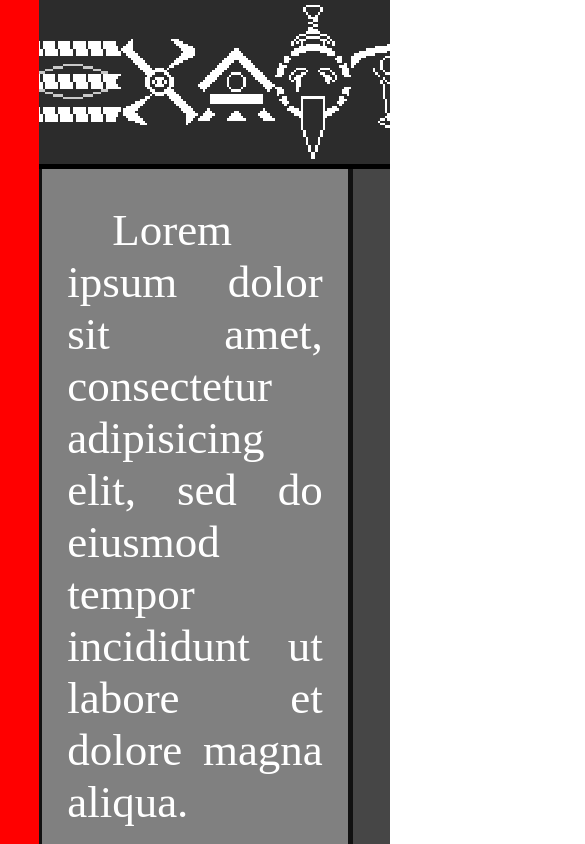
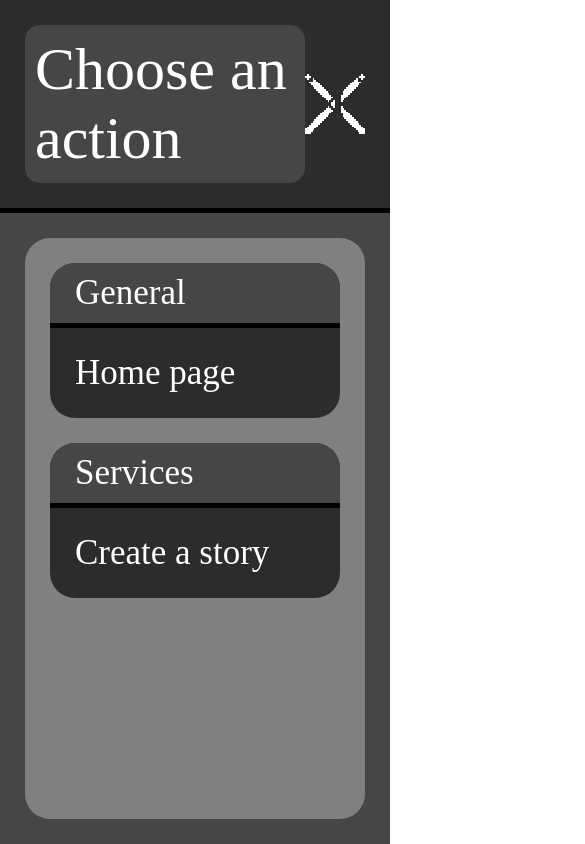
Before and after one commit to DoctorXAO/ModelSimpleStoriesCreator, a plain HTML site: page index.html in a window 390 px wide. Both pictures are taken after a click on the picture 73 px from the left and 81 px from the top of the page. Shown: the top 844 px of the page, 585 px wide, since content can reach past the window. Drawn offline with Linux system fonts and the light colour scheme; a web font is replaced by a local one.

Commit message:
The hidden panel was complete

```diff
--- a/css/base.css
+++ b/css/base.css
@@ -9,11 +9,22 @@
 	--opacity-transition: opacity 0.15s ease;
 	--filter-brightness: brightness(0.5);
 	--filter-transition: filter 0.15s ease;
+	--transform-transition: transform 0.5s ease;
 
 	--border-darknest: 5px solid #000000;
 	--border-light-dark: 5px solid #111111;
 
 	--font-family: Handjet;
+	--font-size: 35px;
+	--font-title-size: 60px;
+
+	--icon-width: 96px;
+}
+
+*,
+*::before,
+*::after {
+    box-sizing: border-box;
 }
 
 html, body {
@@ -21,11 +32,15 @@ html, body {
 	margin: 0;
 	color: white;
 	font-family: var(--font-family);
-	font-size: 35px;
+	font-size: var(--font-size);
 }
 
 img {
 	image-rendering: pixelated;
+}
+
+p {
+	margin: 0;
 }
 
 .wrapper {
@@ -40,20 +55,104 @@ img {
 	position: relative;
 }
 
-#hiddenPanel {
+.wrapper.open-side-bar {
+	overflow: hidden;
+}
+
+.hidden-panel {
 	position: fixed;
 	z-index: 1;
 
 	width: 100%;
-	height: 100%;
-	transform: translateX(-90%);
-	background-color: red;
+	height: 100vh;
+	background-color: var(--dark-color);
+	transform: translateX(-100%);
 
-	transition: transform 0.5s ease;
+	display: flex;
+	flex-direction: column;
+
+	transition: var(--transform-transition);
 }
 
-#hiddenPanel:active {
+.wrapper.open-side-bar .hidden-panel {
 	transform: translateX(0);
+}
+
+.hidden-panel-header {
+	background-color: var(--darknest-color);
+	padding: 25px;
+	border-bottom: var(--border-darknest);
+
+	display: flex;
+	flex-direction: row;
+	justify-content: space-between;
+	align-items: center;
+}
+
+.hidden-panel-title {
+	margin: 0;
+	font-size: var(--font-title-size);
+	background-color: var(--dark-color);
+	padding: 10px;
+	border-radius: 15px;
+
+	display: inline-block;
+}
+
+.close {
+	width: var(--icon-width);
+
+	transition: var(--opacity-transition);
+}
+
+.close:active {
+	opacity: var(--opacity);
+}
+
+.hidden-panel-main {
+	flex-grow: 1;
+
+	background-color: var(--light-dark-color);
+	border-radius: 25px;
+	margin: 25px;
+	overflow: auto;
+}
+
+.hidden-panel-main ul {
+	list-style-type: 0;
+	margin: 0;
+	padding: 0;
+}
+
+.hidden-panel-group {
+	margin: 25px;
+	background-color: var(--darknest-color);
+	border-radius: 25px;
+
+	display: flex;
+	flex-direction: column;
+}
+
+.hidden-panel-group-header {
+	padding: 10px 25px;
+	background-color: var(--dark-color);
+	border-bottom: var(--border-darknest);
+	border-top-left-radius: 25px;
+	border-top-right-radius: 25px;
+}
+
+.hidden-panel-group-main {
+	flex: 1;
+
+	margin: 25px;
+}
+
+.hidden-panel-group-main p {
+	transition: var(--opacity-transition);
+}
+
+.hidden-panel-group-main p:active {
+	opacity: var(--opacity);
 }
 
 header {
@@ -77,7 +176,7 @@ header {
 }
 
 .menu {
-	width: 96px;
+	width: var(--icon-width);
 
 	transition: var(--opacity-transition);
 }
@@ -138,6 +237,10 @@ main {
 	border-right: var(--border-light-dark);
 }
 
+.main-section h1 {
+	text-align: center;
+}
+
 .main-section p {
 	font-size: 45px;
 	text-indent: 45px;
@@ -157,6 +260,7 @@ main {
 	border-radius: 25px;
 	background-color: var(--button-color);
 	font-size: 75px;
+	margin: 15px 0;
 	padding: 5px 25px;
 
 	transition: var(--filter-transition);
@@ -168,7 +272,7 @@ main {
 
 footer {
 	background-color: var(--darknest-color);
-	padding: 10px;
+	padding: 17px;
 	border-top: var(--border-darknest);
 
 	display: flex;
--- a/index.html
+++ b/index.html
@@ -1,5 +1,5 @@
 <!DOCTYPE html>
-<html>
+<html lang="en">
 <head>
 	<title>Simple Stories Creator</title>
 	<link rel="icon" href="images/simple-stories-creator-icon.png">
@@ -10,13 +10,39 @@
 </head>
 <body>
 	<div class="wrapper">
-		<div id="hiddenPanel">
-			Hidden panel
-		</div>
-		<div class="main-container">
-			<header>
+		<aside class="hidden-panel">
+			<div class="hidden-panel-header">
+				<p class="hidden-panel-title" lang="en">Choose an action</p>
+				<img class="close" onclick="showHiddenPanel()" src="images/icon-close-white.png" alt="Icon to close hidden panel">
+			</div>
+			<div class="hidden-panel-main">
+				<ul>
+					<li>
+						<div class="hidden-panel-group">
+							<div class="hidden-panel-group-header">
+								<p>General</p>
+							</div>
+							<div class="hidden-panel-group-main">
+								<p>Home page</p>
+							</div>
+						</div>
+					</li>
+					<li>
+						<div class="hidden-panel-group">
+							<div class="hidden-panel-group-header">
+								Services
+							</div>
+							<div class="hidden-panel-group-main">
+								<p>Create a story</p>
+							</div>
+						</div>
+					</li>
+				</ul>
+			</div>
+		</aside>
+		<header>
 				<div class="menu-container">
-					<img class="menu" onclick="showHiddenPanel()" src="images/icon-menu-white.png">
+					<img class="menu" onclick="showHiddenPanel()" src="images/icon-menu-white.png" alt="Icon to open hidden panel">
 				</div>
 				<div class="logo-container">
 					<img class="logo" src="images/xaoti-white.png">
@@ -25,18 +51,16 @@
 					<div class="account"></div>
 				</div>
 			</header>
-
 			<main>
 				<section class="main-section">
-					<p>Lorem ipsum dolor sit amet, consectetur adipisicing elit, sed do eiusmod
-					tempor incididunt ut labore et dolore magna aliqua.</p>
-					<p>Lorem ipsum dolor sit amet, consectetur adipisicing elit, sed do eiusmod
+					<h1 lang="en">Welcome to the home page of XAOTI</h1>
+					<p lang="en">Lorem ipsum dolor sit amet, consectetur adipisicing elit, sed do eiusmod
 					tempor incididunt ut labore et dolore magna aliqua. Ut enim ad minim veniam,
 					quis nostrud exercitation ullamco laboris nisi ut aliquip ex ea commodo
 					consequat. Duis aute irure dolor in reprehenderit in voluptate velit esse
 					cillum dolore eu fugiat nulla pariatur. Excepteur sint occaecat cupidatat non
 					proident, sunt in culpa qui officia deserunt mollit anim id est laborum.</p>
-					<p>Lorem ipsum dolor sit amet, consectetur adipisicing elit, sed do eiusmod
+					<p lang="en">Lorem ipsum dolor sit amet, consectetur adipisicing elit, sed do eiusmod
 					tempor incididunt ut labore et dolore magna aliqua. Ut enim ad minim veniam,
 					quis nostrud exercitation ullamco laboris nisi ut aliquip ex ea commodo
 					consequat. Duis aute irure dolor in reprehenderit in voluptate velit esse
@@ -48,22 +72,19 @@
 					consequat. Duis aute irure dolor in reprehenderit in voluptate velit esse
 					cillum dolore eu fugiat nulla pariatur. Excepteur sint occaecat cupidatat non
 					proident, sunt in culpa qui officia deserunt mollit anim id est laborum.</p>
-					<p>Lorem ipsum dolor sit amet, consectetur adipisicing elit, sed do eiusmod
+					<p lang="en">Lorem ipsum dolor sit amet, consectetur adipisicing elit, sed do eiusmod
 					tempor incididunt ut labore et dolore magna aliqua. Ut enim ad minim veniam,
 					quis nostrud exercitation ullamco laboris nisi ut aliquip ex ea commodo
 					consequat.</p>
 					<div class="create-a-story-container">
-						<button class="button-create-a-story">Create a story</button>
+						<button class="button-create-a-story" lang="en">Create a story</button>
 					</div>
 				</section>
 			</main>
-
 			<footer>
-				<p>&copy; <span id="year"></span> XAOTI. All rights reserved.</p>
+				<p lang="en">&copy; <span id="year"></span> XAOTI. All rights reserved.</p>
 			</footer>
-		</div>
 	</div>
-
 	<script src="js/base.js"></script>
 </body>
 </html>
--- a/js/base.js
+++ b/js/base.js
@@ -1,7 +1,5 @@
 document.getElementById("year").textContent = new Date().getFullYear();
 
 function showHiddenPanel() {
-	const hiddenPanel = document.getElementById("hiddenPanel");
-
-	hiddenPanel.classList.toggle('active');
+	document.querySelector(".wrapper").classList.toggle('open-side-bar');
 };
```
